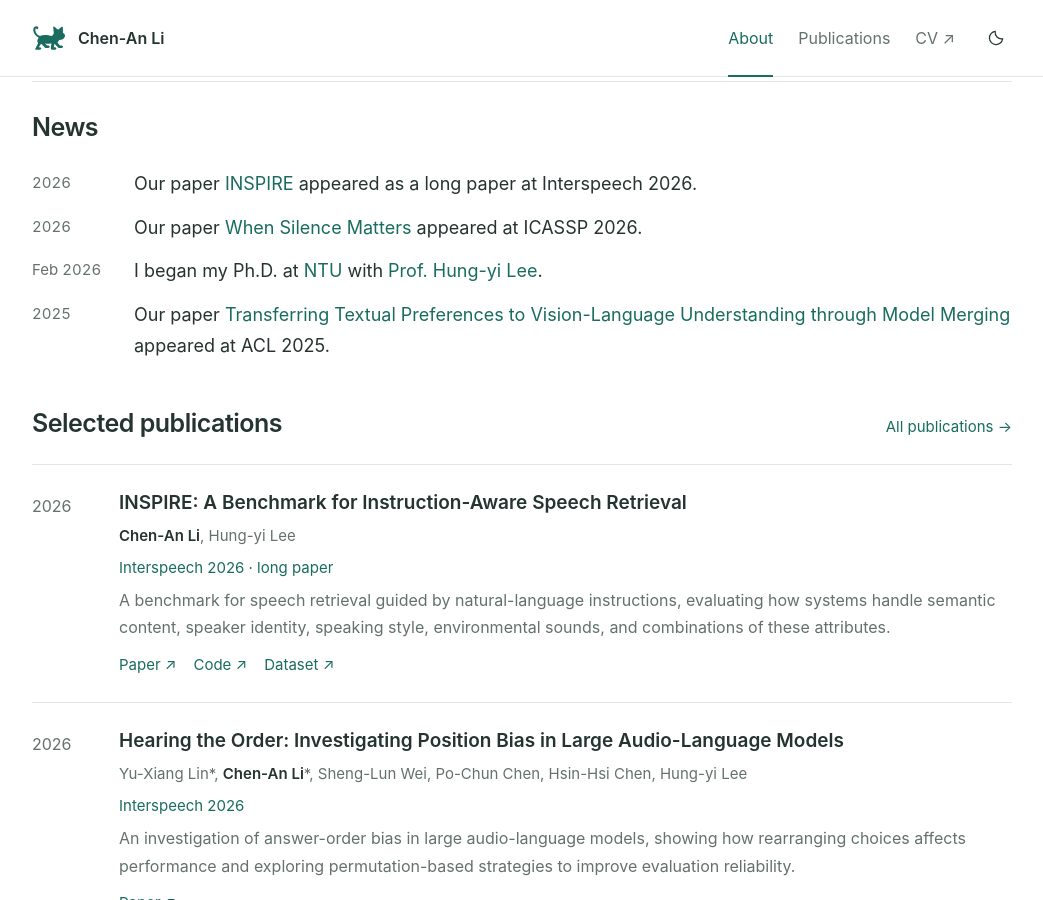
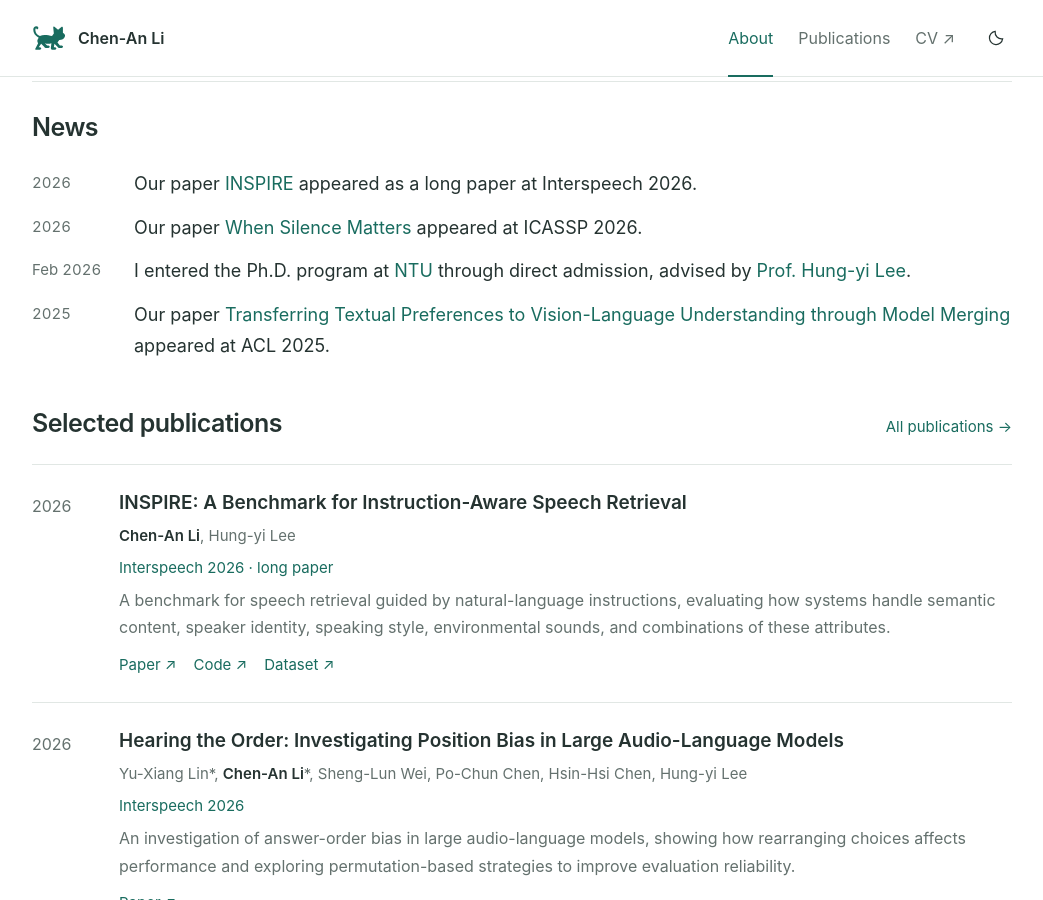
Before and after one commit to lca0503/lca0503.github.io, a Jekyll site: the page built from index.html, in a window 1280 px wide and 900 px high, scrolled down 864 px. Shown: the whole window, without its empty margins (118-1161 px from the left). Built offline with Jekyll 4.4.1, drawn with Linux system fonts in a browser that asks for light colours.

Commit message:
Update Site source

```diff
--- a/index.html
+++ b/index.html
@@ -105,8 +105,8 @@ section: about
     <div>
       <time datetime="2026-02">Feb 2026</time>
       <p>
-        I began my Ph.D. at <a href="https://www.ntu.edu.tw/english/" target="_blank" rel="noopener">NTU</a>
-        with <a href="https://speech.ee.ntu.edu.tw/~hylee/index.php" target="_blank" rel="noopener">Prof. Hung-yi Lee</a>.
+        I entered the Ph.D. program at <a href="https://www.ntu.edu.tw/english/" target="_blank" rel="noopener">NTU</a>
+        through direct admission, advised by <a href="https://speech.ee.ntu.edu.tw/~hylee/index.php" target="_blank" rel="noopener">Prof. Hung-yi Lee</a>.
       </p>
     </div>
     <div>
```
